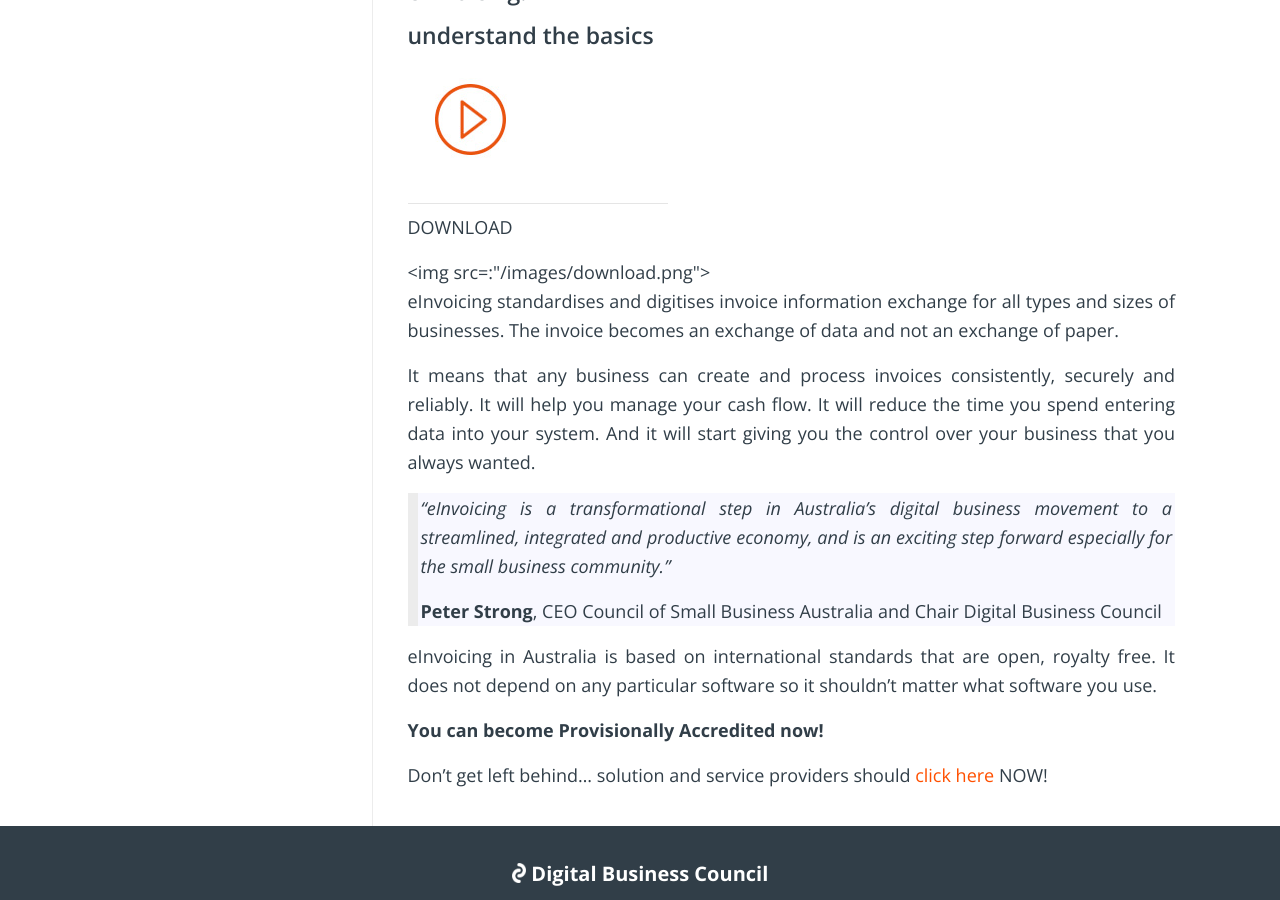
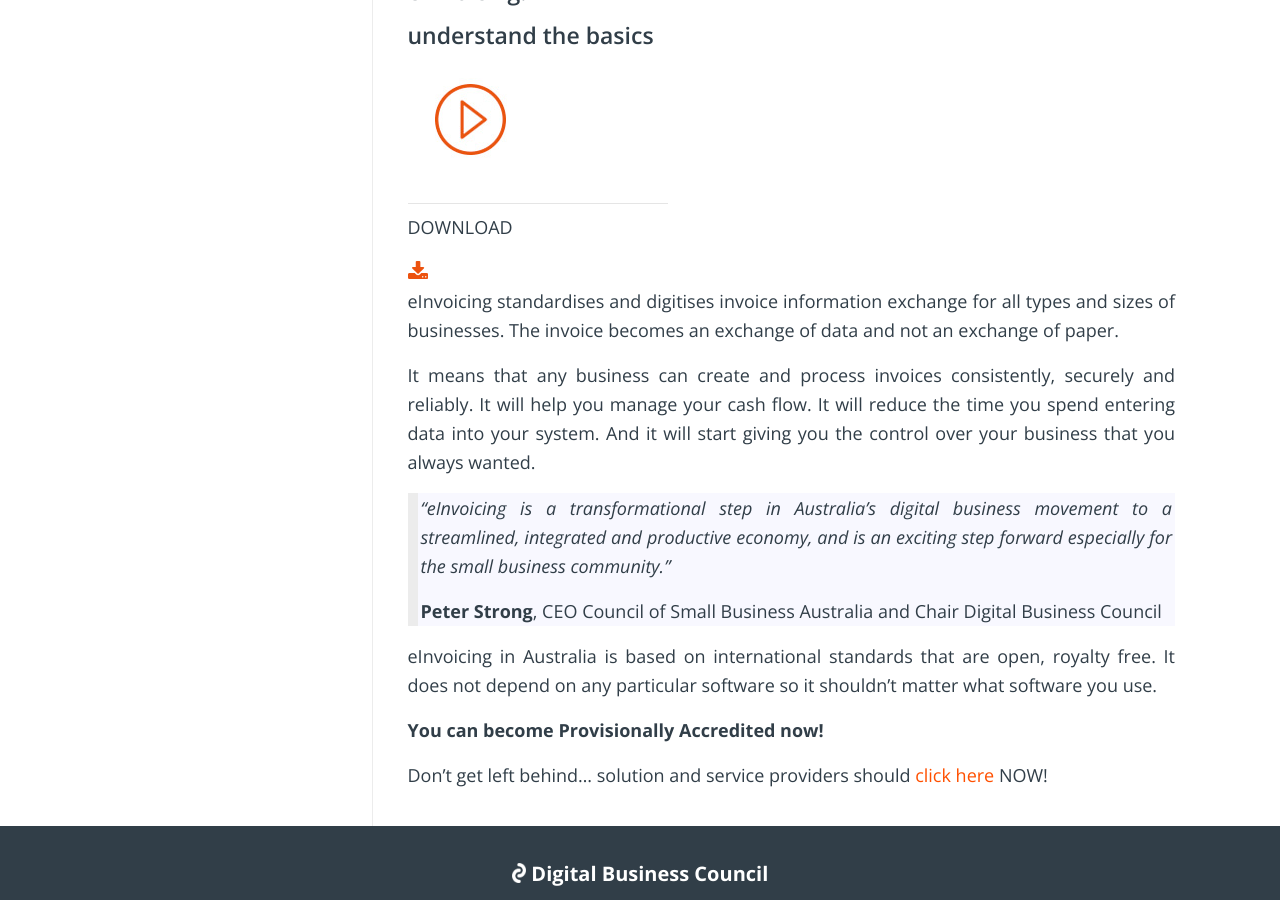
Before and after one commit to Digital-Business-Council/Digital-Business-Council.github.io, a Jekyll site: the page built from index.md, in a window 1280 px wide and 900 px high, scrolled down 2017 px. Built offline with Jekyll 4.4.1, drawn with Linux system fonts in a browser that asks for light colours; our own code applies the rules of GitHub Pages for plain Markdown files.

Commit message:
Update call-to-action-block.html

```diff
--- a/_includes/call-to-action-block.html
+++ b/_includes/call-to-action-block.html
@@ -47,6 +47,6 @@
             <p><span>DOWNLOAD</span></p>
         </div>
         <div class="cta-action-img" style="left: 710px; top: 394px;">
-            <img  src=:"/images/download.png">
+            <img  src="/images/download.png">
         </div>
     </div>
```
